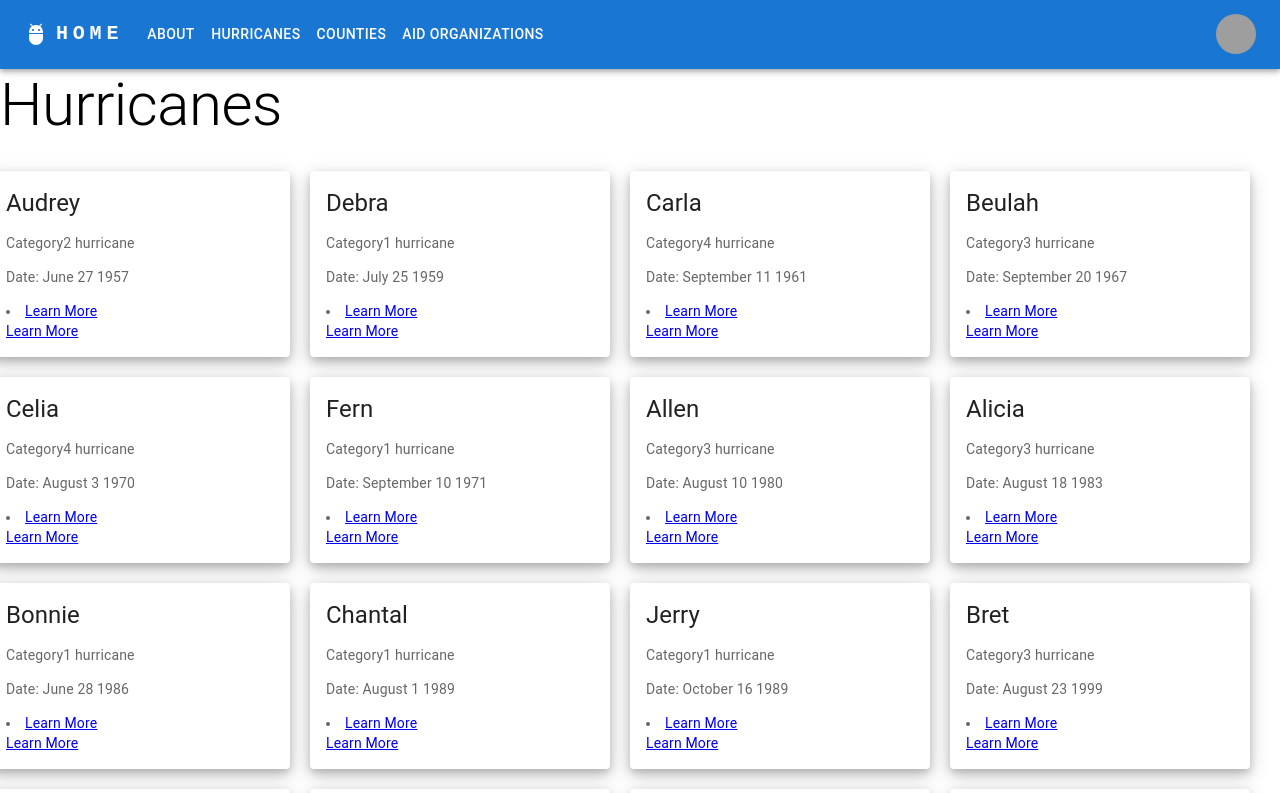
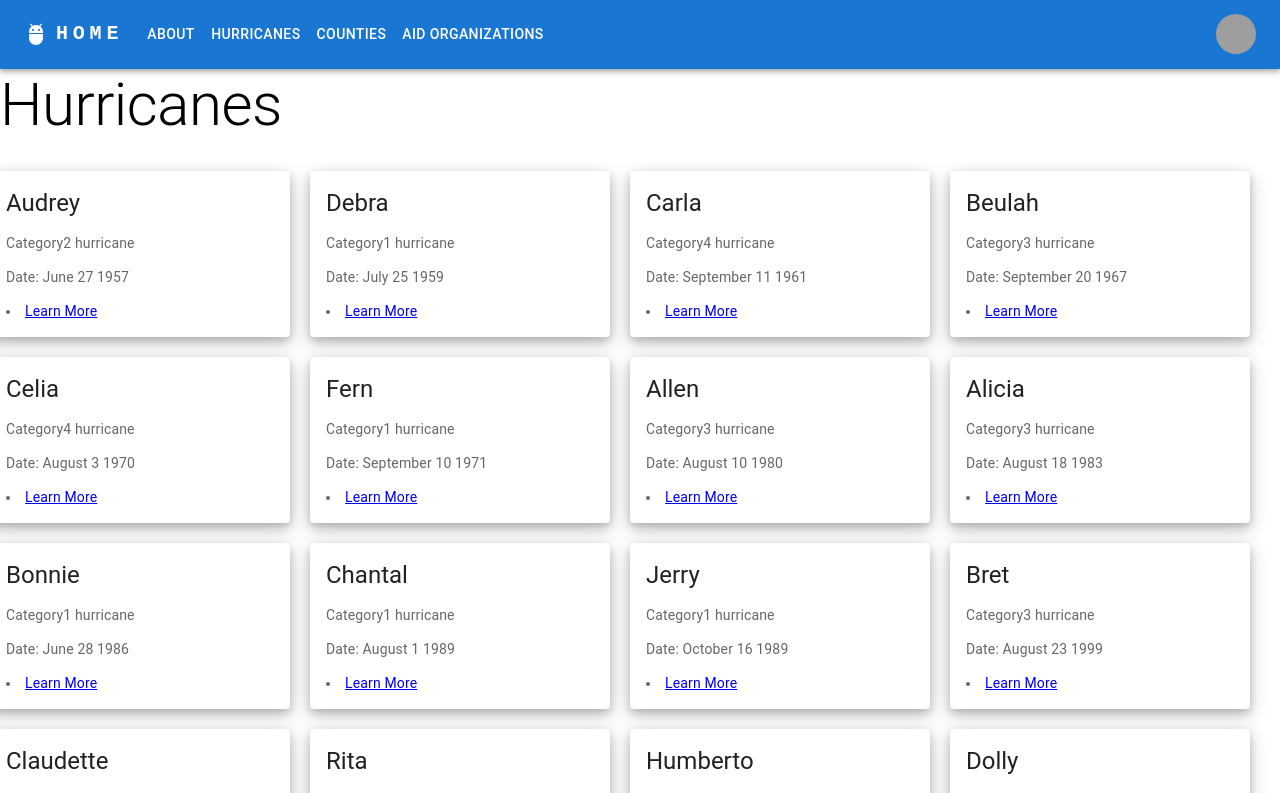
Before and after one commit to rohanchugh14/southwest-hurricane-aid, a React (Create React App) app: page /hurricanes in a window 1280 px wide. Shown: the top 793 px of the page. Built offline with nearby package versions, Linux system fonts and the light colour scheme; grey boxes are pictures that could not be loaded.

Commit message:
removed extra link on hurricane cards

```diff
--- a/src/components/HurricaneCard.tsx
+++ b/src/components/HurricaneCard.tsx
@@ -51,7 +51,6 @@ export default function HurricaneCard(props: HurricaneDataProps) {
                 <li key={props.name}>
                   <Link to = {`HurricaneInstances/${props.name}`}>{"Learn More"} </Link>
                 </li>
-                <a href = "/HurricaneInstances" className = "hurricane-button">Learn More </a>
               </Typography>
             </CardContent>
           </CardActionArea>
```
